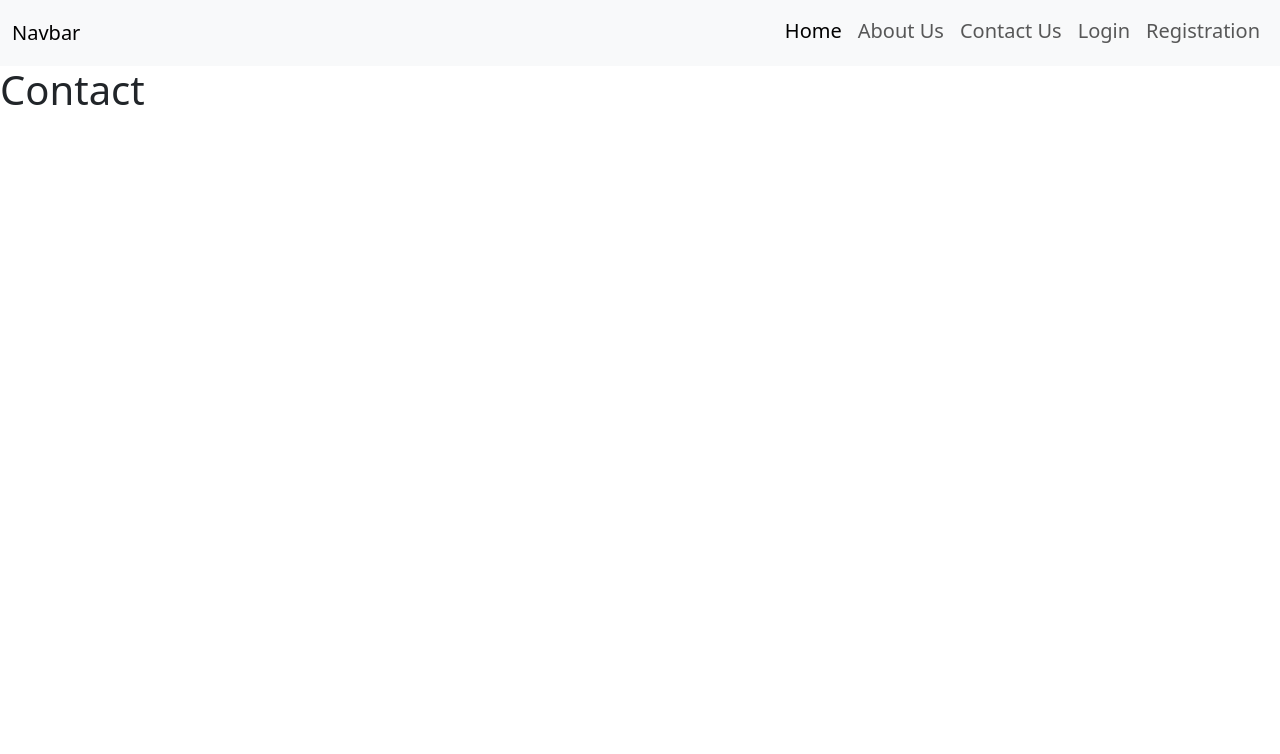
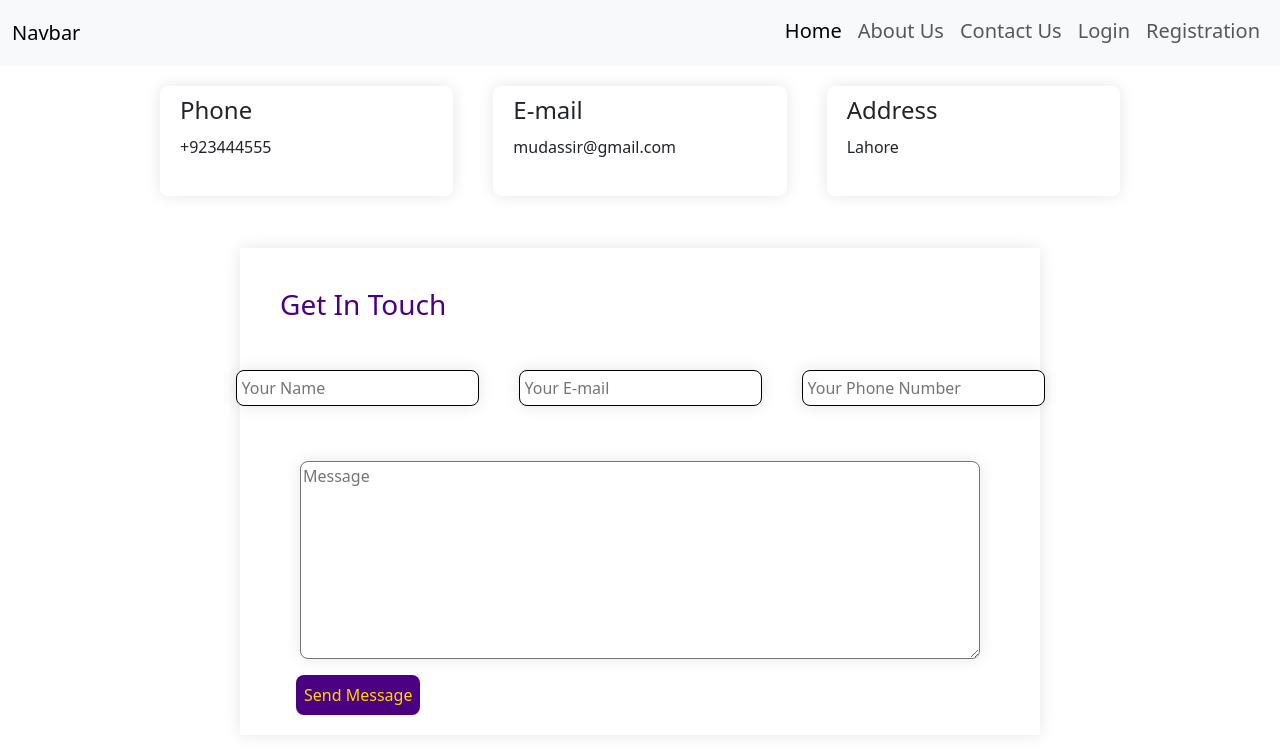
Before and after one commit to Mudassir5367/MERN-Stack-Project-for-Bignners, a React (Create React App) app in the folder frontend/: page /contact in a window 1280 px wide. Shown: the top 754 px of the page. Built offline with nearby package versions, Linux system fonts and the light colour scheme.

Commit message:
contactUs-UI

```diff
--- a/frontend/public/index.html
+++ b/frontend/public/index.html
@@ -24,6 +24,8 @@
       work correctly both with client-side routing and a non-root public URL.
       Learn how to configure a non-root public URL by running `npm run build`.
     -->
+
+    <link rel="stylesheet" href="https://cdnjs.cloudflare.com/ajax/libs/font-awesome/6.5.1/css/all.min.css" integrity="sha512-DTOQO9RWCH3ppGqcWaEA1BIZOC6xxalwEsw9c2QQeAIftl+Vegovlnee1c9QX4TctnWMn13TZye+giMm8e2LwA==" crossorigin="anonymous" referrerpolicy="no-referrer" />
     <title>React App</title>
   </head>
   <body>
--- a/frontend/src/App.css
+++ b/frontend/src/App.css
@@ -1,41 +1,4 @@
-/* .App {
-  text-align: center;
-}
 
-.App-logo {
-  height: 40vmin;
-  pointer-events: none;
-}
-
-@media (prefers-reduced-motion: no-preference) {
-  .App-logo {
-    animation: App-logo-spin infinite 20s linear;
-  }
-}
-
-.App-header {
-  background-color: #282c34;
-  min-height: 100vh;
-  display: flex;
-  flex-direction: column;
-  align-items: center;
-  justify-content: center;
-  font-size: calc(10px + 2vmin);
-  color: white;
-}
-
-.App-link {
-  color: #61dafb;
-}
-
-@keyframes App-logo-spin {
-  from {
-    transform: rotate(0deg);
-  }
-  to {
-    transform: rotate(360deg);
-  }
-} */
 
       /* css */
 .signUp-h{
@@ -64,6 +27,7 @@
   padding: 8px;
   border-radius: 8px;
   border: 1px solid #dadada;
+  box-shadow: 0 0 16px rgba(0, 0, 0, 0.1);
 }
 .signUpBtn{
   background-color: indigo;
@@ -76,10 +40,13 @@
 }
 .signUpLink{
   margin: 10%;
-  /* text-decoration: none; */
   color: indigo;
 }
+
+
     /* signIn */
+
+
 .signInInputs{
   margin-top: 60px;
   min-height: 300px;
@@ -88,3 +55,69 @@
   margin: 15%;
   color: indigo;
 }
+
+
+      /* contact-us */
+
+
+.contactUs-main{
+  display: flex;
+  margin: auto;
+  width: 1000px;
+  min-height: 150px;
+}
+.contactUs{
+  margin: 20px;
+  box-shadow: 0px 0px 16px rgba(0, 0, 0, 0.1);
+  width: 100%;
+border-radius: 8px;
+}
+.contactUs h4, p{
+  margin: 10px;
+  margin-left: 20px;
+}
+      /* section-2 */
+.contactUs-SecTwo{
+  width: 50rem;
+  margin: auto;
+  box-shadow: 0 0 16px rgba(0, 0, 0, 0.1);
+  margin-top: 2rem;
+  margin-bottom: 1.5rem;
+}
+.contactUs-SecTwo h3{
+color: indigo;
+padding: 40px;
+padding-bottom: 0px;
+}
+.contactSecTwoInputs{
+  display: flex;
+  padding: 20px;
+  justify-content: center;
+}
+.contactInputs input{
+  margin: 20px;
+  border-radius: 8px;
+  border: 1px solid black;
+  box-shadow: 0 0 16px rgba(0, 0, 0, 0.1);
+  padding: 5px;
+}
+.textArea-main{
+  text-align: center;
+}
+.contactTextArea{
+  width: 85%;
+  margin: 15px;
+  margin-bottom: 5px;
+  border-radius: 8px;
+  box-shadow: 0 0 16px rgba(0, 0, 0, 0.1);
+}
+.contactSubmitBtn{
+  background-color: indigo;
+  color: gold;
+  border: none;
+  margin: 3.5rem;
+  margin-top: 5px;
+  margin-bottom: 20px;
+  padding: 8px;
+  border-radius: 8px;
+}
--- a/frontend/src/components/ContactUs.js
+++ b/frontend/src/components/ContactUs.js
@@ -2,10 +2,43 @@ import React from 'react'
 
 const ContactUs = () => {
   return (
-    <div>
-      <h1>Contact</h1>
+    <>
+     <div className='contactUs-main'>
+      <div className='contactUs'>
+        <h4>Phone</h4>
+        <p>+923444555</p>
+      </div>
+      <div className='contactUs'>
+        <h4>E-mail</h4>
+        <p>mudassir@gmail.com</p>
+      </div>
+      <div className='contactUs'>
+        <h4>Address</h4>
+        <p>Lahore</p>
+      </div>
+     </div>
 
-    </div>
+     <div className='contactUs-SecTwo'>
+     <h3>Get In Touch</h3>
+      <div className='contactSecTwoInputs'>
+        <div className='contactInputs'>
+          <input type='text' placeholder='Your Name'/>
+        </div>
+        <div className='contactInputs'>
+          <input type='email' placeholder='Your E-mail'/>
+        </div>
+        <div className='contactInputs'>
+          <input type='tel' placeholder='Your Phone Number'/>
+        </div>
+      </div>
+      <div className='textArea-main'>
+        <textarea className='contactTextArea' cols = '30' rows= '8' placeholder='Message'></textarea>
+      </div>
+      <div className='contactBtn'>
+      <button className='contactSubmitBtn'>Send Message</button>
+      </div>
+     </div>
+    </>
   )
 }
 
--- a/frontend/src/components/Signup.js
+++ b/frontend/src/components/Signup.js
@@ -22,7 +22,7 @@ const Signup = () => {
           <input type='password' name='password' placeholder='Enter Password'/>
         </div>
         <div className='inputSignUp'>
-          <input type='password' name='cpassword' placeholder='Enter Password'/>
+          <input type='password' name='cpassword' placeholder='Enter Confirm Password'/>
         </div>
         <div className='inputSignUp'>
           <button className='signUpBtn'>Register</button>
```
